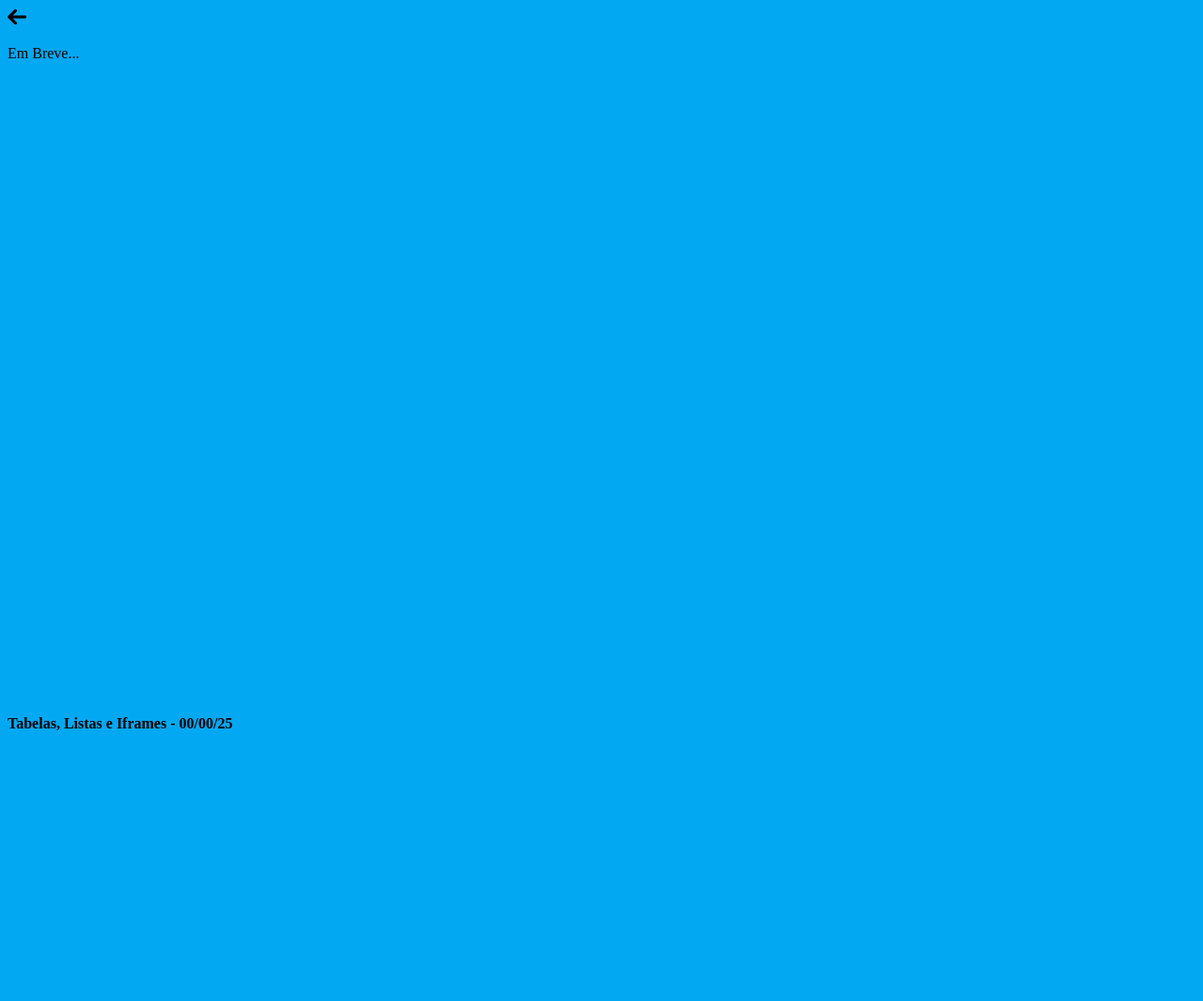
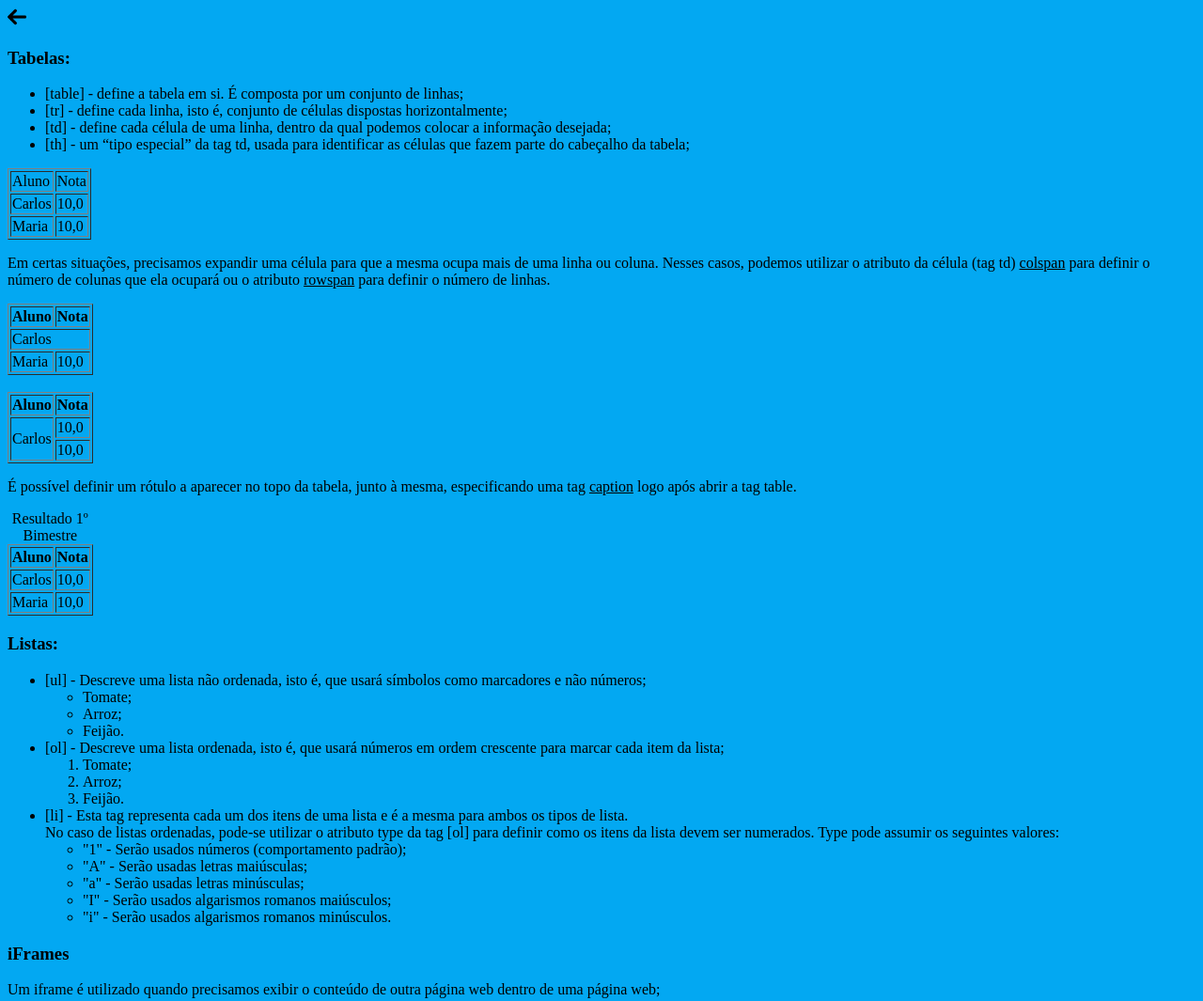
Before and after one commit to Dudubraga/unicap-cc-programacao-web-e-mobile, a plain HTML site: page Exemplos/exemplo4.html in a window 1280 px wide. Shown: the top 1065 px of the page at 94% size. Before the commit the page ends 800 px from the top, so only its background shows below. Drawn offline with Linux system fonts and the light colour scheme.

Commit message:
mais exemplos

```diff
--- a/Exemplos/exemplo4.html
+++ b/Exemplos/exemplo4.html
@@ -13,10 +13,97 @@
         </a>
     </nav>
     <div>
-        <p>Em Breve...</p>
+        <h3>Tabelas:</h3>
+        <ul>
+            <li>[table] - define a tabela em si. É composta por um conjunto
+                de linhas; </li>
+            <li>[tr] - define cada linha, isto é, conjunto de células
+                dispostas horizontalmente; </li>
+            <li>[td] - define cada célula de uma linha, dentro da qual
+                podemos colocar a informação desejada; </li>
+            <li>[th] - um “tipo especial” da tag td, usada para identificar
+                as células que fazem parte do cabeçalho da tabela; </li>
+        </ul>
+        <table border="1">
+            <tr> <td>Aluno</td><td>Nota</td> </tr>
+            <tr> <td>Carlos</td><td>10,0</td> </tr>
+            <tr> <td>Maria</td><td>10,0</td> </tr>
+        </table>
+        <p>
+            Em certas situações, precisamos expandir uma célula para
+            que a mesma ocupa mais de uma linha ou coluna. Nesses
+            casos, podemos utilizar o atributo da célula (tag td)
+            <u>colspan</u> para definir o número de colunas que ela ocupará
+            ou o atributo <u>rowspan</u> para definir o número de linhas.
+        </p>
+        <table border="1">
+            <tr> <th>Aluno</th><th>Nota</th> </tr>
+            <tr> <td colspan="2">Carlos</td> </tr>
+            <tr> <td>Maria</td><td>10,0</td> </tr>
+        </table> <br>
+        <table border="1">
+            <tr> <th>Aluno</th><th>Nota</th> </tr>
+            <tr> <td rowspan="2">Carlos</td><td>10,0</td> </tr>
+            <tr> <td>10,0</td> </tr>
+        </table>
+        <p>
+            É possível definir um rótulo a aparecer no topo da tabela,
+            junto à mesma, especificando uma tag <u>caption</u> logo após
+            abrir a tag table.
+        </p>
+        <table border="1">
+            <caption>Resultado 1º Bimestre</caption>
+            <tr> <th>Aluno</th><th>Nota</th> </tr>
+            <tr> <td>Carlos</td><td>10,0</td> </tr>
+            <tr> <td>Maria</td><td>10,0</td> </tr>
+        </table>
+        <h3>Listas:</h3>
+        <ul>
+            <li>[ul] - Descreve uma lista não ordenada, isto é, que usará
+                símbolos como marcadores e não números;
+                <ul>
+                    <li>Tomate;</li>
+                    <li>Arroz;</li>
+                    <li>Feijão.</li>
+                </ul>
+            </li>
+            <li>[ol] - Descreve uma lista ordenada, isto é, que usará números
+                em ordem crescente para marcar cada item da lista;
+                <ol>
+                    <li>Tomate;</li>
+                    <li>Arroz;</li>
+                    <li>Feijão.</li>
+                </ol>
+            </li>
+            <li>
+                [li] - Esta tag representa cada um dos itens de uma lista e
+                é a mesma para ambos os tipos de lista.
+            </li>
+
+            No caso de listas ordenadas, pode-se utilizar o atributo type da tag
+            [ol] para definir como os itens da lista devem ser numerados. Type pode
+            assumir os seguintes valores: <br>
+            <ul>
+                <li> "1" - Serão usados números (comportamento padrão); </li>
+                <li> "A" - Serão usadas letras maiúsculas; </li>
+                <li> "a" - Serão usadas letras minúsculas; </li>
+                <li> "I" - Serão usados algarismos romanos maiúsculos; </li>
+                <li> "i" - Serão usados algarismos romanos minúsculos. </li>
+            </ul>
+        </ul>
+        <h3>iFrames</h3>
+        <p>
+            Um iframe é utilizado quando precisamos exibir o conteúdo de outra
+            página web dentro de uma página web; <br>
+        </p>
+        <iframe src="https://www.youtube.com/embed/7CfiS_U9V9s"
+        frameborder="0" allowfullscreen width="450" height="250" ></iframe> <br>
+        <iframe src="https://pwm-jade.vercel.app" frameborder="1"
+        width="450" height="500"></iframe> <br>
+
     </div>
-    <footer style="position: fixed; bottom: 0;">
-        <h4>Tabelas, Listas e Iframes - 00/00/25</h4>
+    <footer style="position: relative; bottom: 0;">
+        <h4>Tabelas, Listas e Iframes - 18/02/25</h4>
     </footer>
 </body>
 </html>
```
Also changed, not shown: Exemplos/exemplo3.html (+27 -2 lines), Exemplos/exemplo5.html (+1 -1 lines), Exemplos/exemplo6.html (+1 -1 lines), Exemplos/exemplo7.html (+1 -1 lines).
